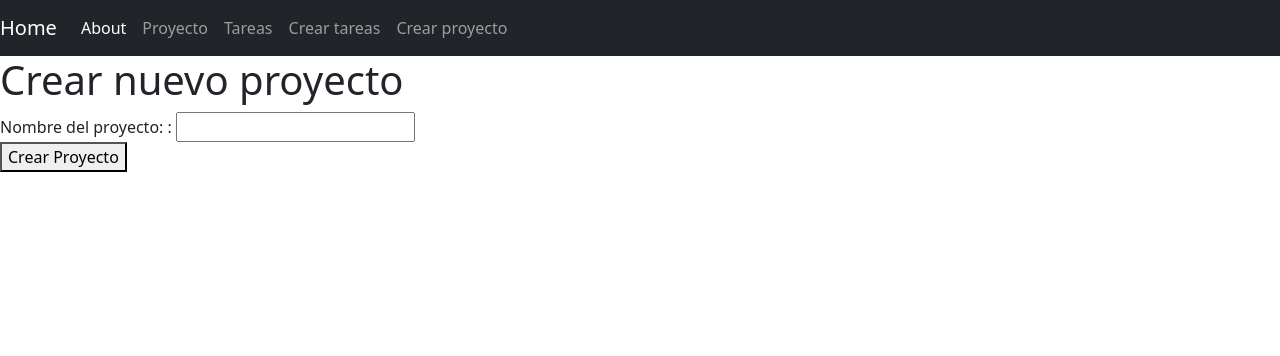
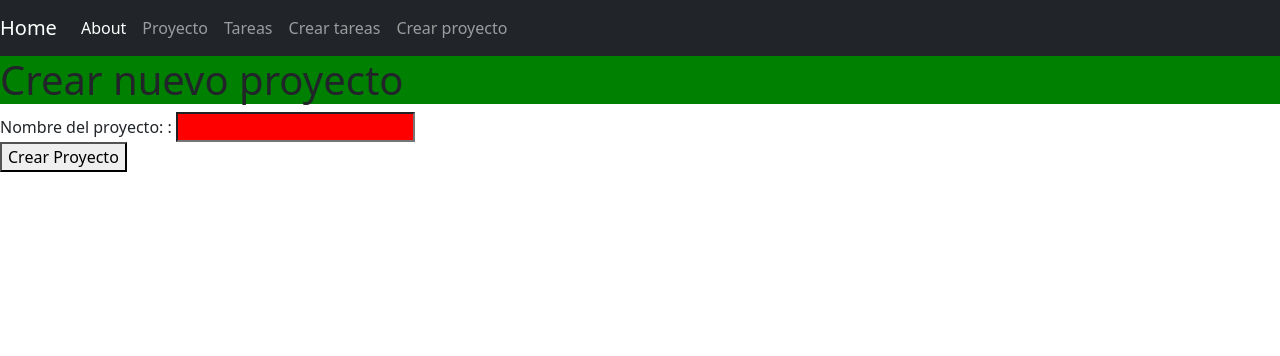
Before and after one commit to Datrixzn19/intro_django, a Django app: page /crearProyecto/ in a window 1280 px wide. Shown: the top 356 px of the page. Run offline with Django 5.2, Linux system fonts and the light colour scheme.

Commit message:
aplicacion de estilos

```diff
--- a/myapp/forms.py
+++ b/myapp/forms.py
@@ -1,8 +1,24 @@
-#creado manualmente
+#archivo creado a mano
 from django import forms
+
 class CrearNuevaTarea(forms.Form):
+    # CharField es para texto
     nombre = forms.CharField(label='Nombre:', max_length=50)
-    descripcion = forms.CharField(label='Descripcion:', widget=forms.Textarea )
+
+    # Textarea se usa para campos de texto largos como parrafos
+    descripcion = forms.CharField(
+        label='Descripcion:',
+        widget=forms.Textarea,
+        max_length=500
+    )
 
 class CrearNuevoProyecto(forms.Form):
-    nombre = forms.CharField(label='Nombre del proyecto: ',max_length=30)
+    # CharField usa TextInput por defecto
+    # Se usa 'class':'input'. es para dar estilos, el nombre input lo ponemos en el .css, no hay que poner nada en el html para esto
+    nombre = forms.CharField(
+        label='Nombre del proyecto: ',
+        max_length=30,
+        widget=forms.TextInput(
+            attrs={'class':'input'} # attrs para atributos HTML como class, id, placeholder
+        )
+    )
--- /dev/null
+++ b/myapp/static/styles/base.css
@@ -0,0 +1,7 @@
+h1{
+    background-color:green;
+}
+.input{
+    background-color: #333;
+    background-color: red;
+}
--- a/myapp/templates/base.html
+++ b/myapp/templates/base.html
@@ -1,9 +1,12 @@
+{% load static %}
+
 <!DOCTYPE html>
 <html lang="en">
 <head>
     <meta charset="UTF-8">
     <meta name="viewport" content="width=device-width, initial-scale=1.0">
         <link href="https://cdn.jsdelivr.net/npm/bootstrap@5.3.8/dist/css/bootstrap.min.css" rel="stylesheet" integrity="sha384-sRIl4kxILFvY47J16cr9ZwB07vP4J8+LH7qKQnuqkuIAvNWLzeN8tE5YBujZqJLB" crossorigin="anonymous">
+        <link rel="stylesheet" href="{% static '/styles/base.css' %}">
     <title>Document</title>
 </head>
 <body>
@@ -14,11 +17,11 @@
   </button>
   <div class="collapse navbar-collapse" id="navbarNavAltMarkup">
     <div class="navbar-nav">
-      <a class="nav-item nav-link active" href="/about">About</a>
-      <a class="nav-item nav-link" href="/proyecto">Proyecto</a>
-      <a class="nav-item nav-link" href="/tareas">Tareas</a>
-      <a class="nav-item nav-link" href="/crearTareas">Crear tareas</a>
-      <a class="nav-item nav-link" href="/crearProyecto">Crear proyecto</a>
+      <a class="nav-item nav-link active" href="{% url 'about' %}">About</a>
+      <a class="nav-item nav-link" href="{% url 'proyecto' %}">Proyecto</a>
+      <a class="nav-item nav-link" href="{% url 'tareas' %}">Tareas</a>
+      <a class="nav-item nav-link" href="{% url 'crearTareas' %}">Crear tareas</a>
+      <a class="nav-item nav-link" href="{% url 'crearProyecto' %}">Crear proyecto</a>
     </div>
   </div>
 </nav>
--- a/myapp/templates/index.html
+++ b/myapp/templates/index.html
@@ -1,5 +1,10 @@
 {% extends 'base.html' %}
+
+{% load static %}
 
 {% block content %}
 <h1>index</h1>
+
+<img src="{% static 'hola.png' %}" alt="HOLA" width="1000px">
+
 {% endblock %}
--- a/myapp/urls.py
+++ b/myapp/urls.py
@@ -6,17 +6,17 @@ from . import views #de esta carpeta importa donde estan mis vistas
 urlpatterns = [
     path("", views.index, name="index"), #vacio indica que sera la raiz
 
-    path('hello/<str:nombreUsuario>', views.hello),#parametros por url
+    path('hello/<str:nombreUsuario>', views.hello, name="hello"),#parametros por url
 
-    path("about/", views.about),
+    path("about/", views.about, name="about"),
 
-    path("proyecto/", views.proyecto),
+    path("proyecto/", views.proyecto, name="proyecto"),
 
     #path("tareas/<int:id>", views.tareas), #pedia un int para buscar por id
-    path("tareas/", views.tareas),
+    path("tareas/", views.tareas, name="tareas"),
 
-    path("crearTareas/", views.crearTareas),
+    path("crearTareas/", views.crearTareas, name="crearTareas"),
 
-    path("crearProyecto/", views.crearProyecto),
+    path("crearProyecto/", views.crearProyecto, name="crearProyecto"),
 
 ]
--- a/myapp/views.py
+++ b/myapp/views.py
@@ -60,7 +60,7 @@ def crearTareas(request):
         })
     else:
         Tareas.objects.create(nombre=request.POST['nombre'], descripcion=request.POST['descripcion'], proyeto_id=1) # ['nombre'] -- va el nombre que le dimos en forms.py
-        return redirect('/tareas/')
+        return redirect('tareas')
 
 def crearProyecto(request):
     if request.method == 'GET':
@@ -69,4 +69,4 @@ def crearProyecto(request):
         })
     else:
         Proyecto.objects.create(nombre=request.POST['nombre'])
-        return redirect('/proyecto')
+        return redirect('proyecto')
--- a/mysite/settings.py
+++ b/mysite/settings.py
@@ -117,6 +117,10 @@ USE_TZ = True
 
 STATIC_URL = 'static/'
 
+STATICFILES_DIRS = [ #esto se agrego manualmente porque no cargaban los static files
+    BASE_DIR / 'static',
+]
+
 # Default primary key field type
 # https://docs.djangoproject.com/en/5.2/ref/settings/#default-auto-field
 
```
Also changed, not shown: db.sqlite3, myapp/static/hola.png (added).
